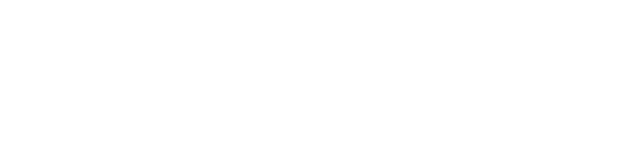
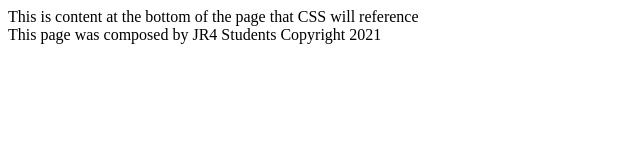
Before and after one commit to mobetter25/JR4-InClassAssignment, a plain HTML site: page index.html in a window 1280 px wide. Shown: the whole page, without its empty margins (0-640 px from the left). Drawn offline with Linux system fonts and the light colour scheme.

Commit message:
Bijan first addition

```diff
--- a/index.html
+++ b/index.html
@@ -9,5 +9,9 @@
 <!-- Troy to add header tag with a css class -->
 
 <!-- Bijan to main div and add footer -->
+<main>
+    <div class="container bottom page">This is content at the bottom of the page that CSS will reference</div>
 
+</main>
+<footer class="footer">This page was composed by JR4 Students Copyright 2021</footer>
 </html>
```
